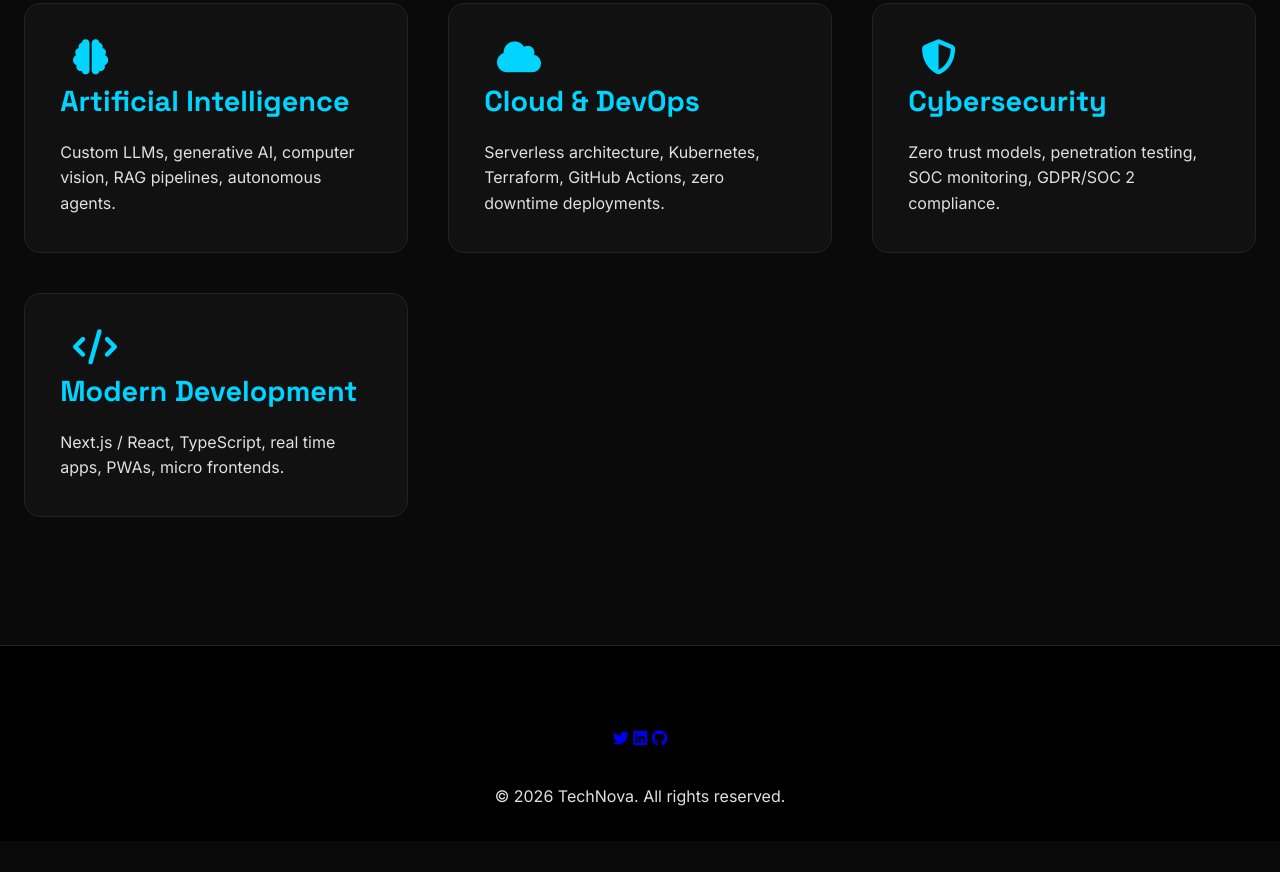
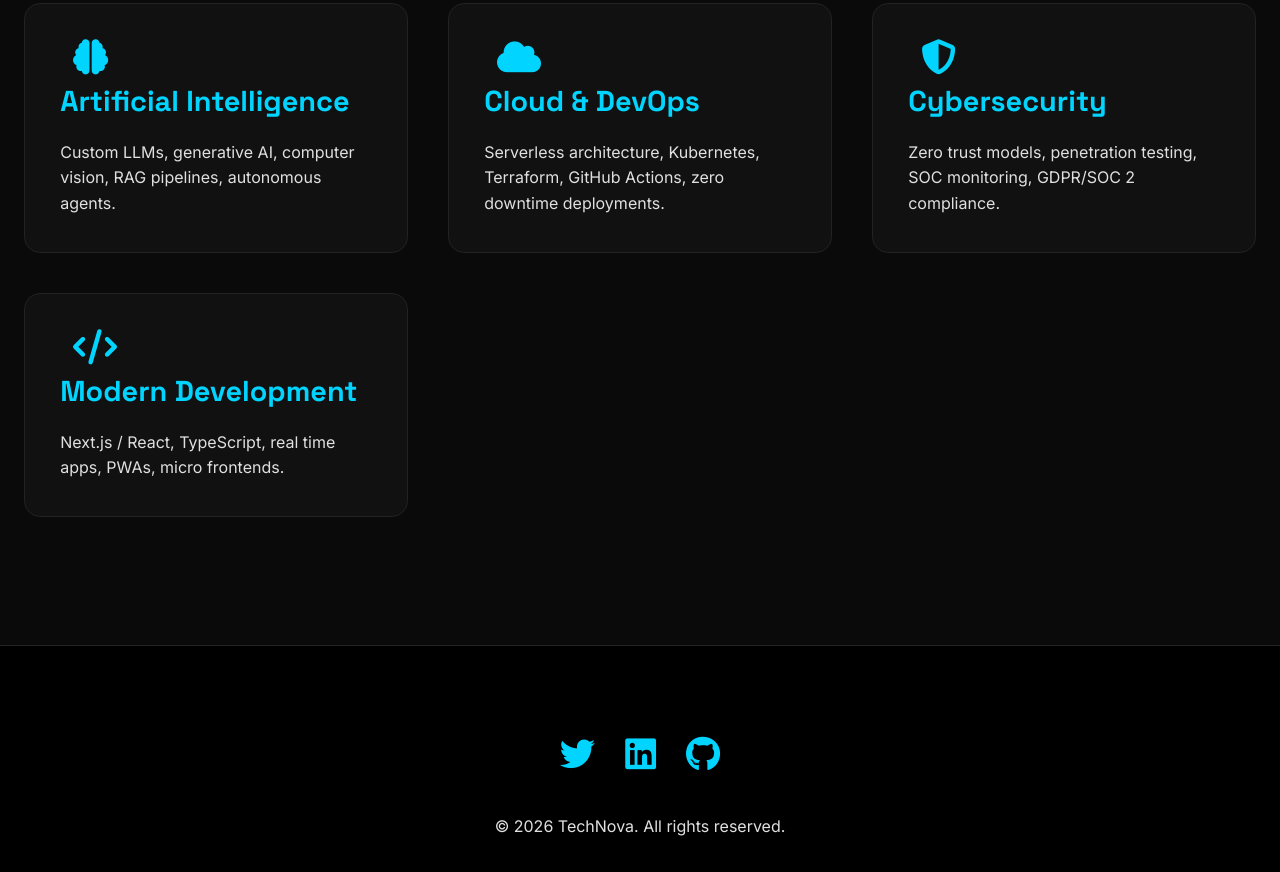
Before and after one commit to Muneeb-software/technova, a plain HTML site: page index.html in a window 1280 px wide. Shown: the part 1328-2200 px from the top of the page. Before the commit the page ends 2169 px from the top, so only its background shows below. Drawn offline with nearby package versions, Linux system fonts and the light colour scheme.

Commit message:
index.html

```diff
--- a/index.html
+++ b/index.html
@@ -97,15 +97,9 @@
  <footer>
     <div class="container">
       <div style="margin-bottom: 2rem;">
-      <a href="https://x.com/keyani_302" class="fa icon" target="_blank" rel="noopener noreferrer" aria-label="Follow on X (Twitter)">
-        <i class="fab fa-twitter"></i>
-      </a>
-      <a href="https://www.linkedin.com/in/muneeb-iftikhar-cs/" class="fa icon" target="_blank" rel="noopener noreferrer" aria-label="Connect on LinkedIn">
-        <i class="fab fa-linkedin"></i>
-      </a>
-      <a href="https://github.com/Muneeb-software" class="fa icon" target="_blank" rel="noopener noreferrer" aria-label="View on GitHub">
-        <i class="fab fa-github"></i>
-      </a>
+        <a href="https://x.com/keyani_302" class="fa-icon" target="_blank" rel="noopener noreferrer"><i class="fab fa-twitter"></i></a>
+        <a href="https://www.linkedin.com/in/muneeb-iftikhar-cs/" class="fa-icon" target="_blank" rel="noopener noreferrer"><i class="fab fa-linkedin"></i></a>
+        <a href="https://github.com/Muneeb-software" class="fa-icon" target="_blank" rel="noopener noreferrer"><i class="fab fa-github"></i></a>
       </div>
       <p>© 2026 TechNova. All rights reserved.</p>
     </div>
```
Lines whose indentation alone changed are shown as unchanged.
